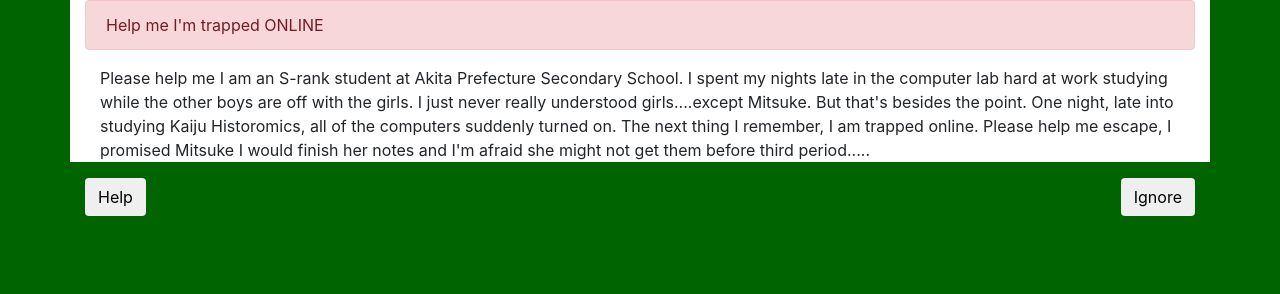
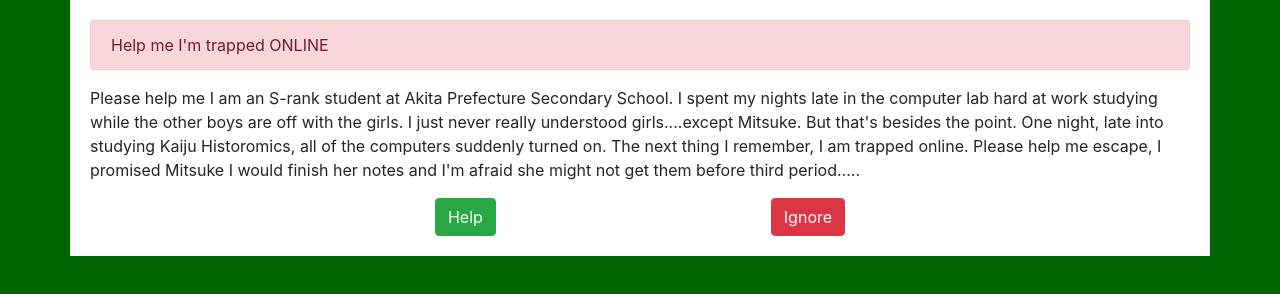
Before and after one commit to FinesseUpscale/trapped, a plain HTML site: page index.html in a window 1280 px wide. Drawn offline with nearby package versions, Linux system fonts and the light colour scheme.

Commit message:
messed around internally, cnetered buttons, made it very nice

```diff
--- a/index.html
+++ b/index.html
@@ -9,10 +9,14 @@
 <body>
     <div class="container">
         <div class="alert alert-danger" role="alert">Help me I'm trapped ONLINE</div>
-        <p class="col-12">Please help me I am an S-rank student at Akita Prefecture Secondary School. I spent my nights late in the computer lab hard at work studying while the other boys are off with the girls. I just never
-        really understood girls....except Mitsuke. But that's besides the point. One night, late into studying Kaiju Historomics, all of the computers suddenly turned on. The next thing I remember, I am trapped online.
-        Please help me escape, I promised Mitsuke I would finish her notes and I'm afraid she might not get them before third period.....</p>
-        <button type="submit" class="btn btn-default float-left">Help</button>
-        <button type="submit" class="btn btn-default float-right">Ignore</button>
+        <div class="row">
+            <p class="col-12">Please help me I am an S-rank student at Akita Prefecture Secondary School. I spent my nights late in the computer lab hard at work studying while the other boys are off with the girls. I just never
+            really understood girls....except Mitsuke. But that's besides the point. One night, late into studying Kaiju Historomics, all of the computers suddenly turned on. The next thing I remember, I am trapped online.
+            Please help me escape, I promised Mitsuke I would finish her notes and I'm afraid she might not get them before third period.....</p>
+        </div>
+        <div class="d-flex justify-content-center">
+            <button type="submit" class="btn btn-success">Help</button>
+            <button type="submit" class="btn btn-danger offset-3">Ignore</button>
+        </div>
     </div>
 </body>
--- a/styles.css
+++ b/styles.css
@@ -6,4 +6,5 @@ body {
 
 .container {
     background-color: white;
+    padding: 20px;
 }
```
